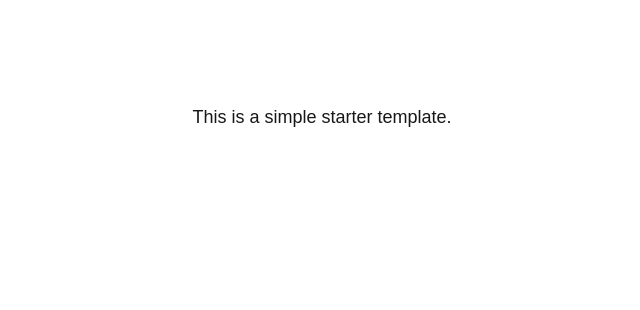
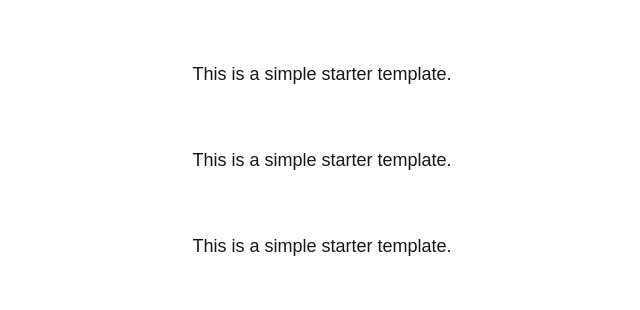
Before and after one commit to mohammadnobin/digital-wallet, a Next.js app: page / in a window 1280 px wide. Shown: the part 220-530 px from the top of the page, without its empty margins (318-958 px from the left). Built offline with nearby package versions, Linux system fonts and the light colour scheme.

Commit message:
p tag cloned

```diff
--- a/src/app/page.js
+++ b/src/app/page.js
@@ -5,6 +5,10 @@ export default function Home() {
     <main className="flex min-h-screen flex-col items-center justify-between p-24">
     <h1 className="text-4xl font-bold">Welcome to My Next.js App!</h1>
     <p className="mt-4 text-lg">This is a simple starter template.</p>
+    <p className="mt-4 text-lg">This is a simple starter template.</p>
+    <p className="mt-4 text-lg">This is a simple starter template.</p>
+    <p className="mt-4 text-lg">This is a simple starter template.</p>
+
     <Image
       src="/nextjs-logo.png"
       alt="Next.js Logo"
```
